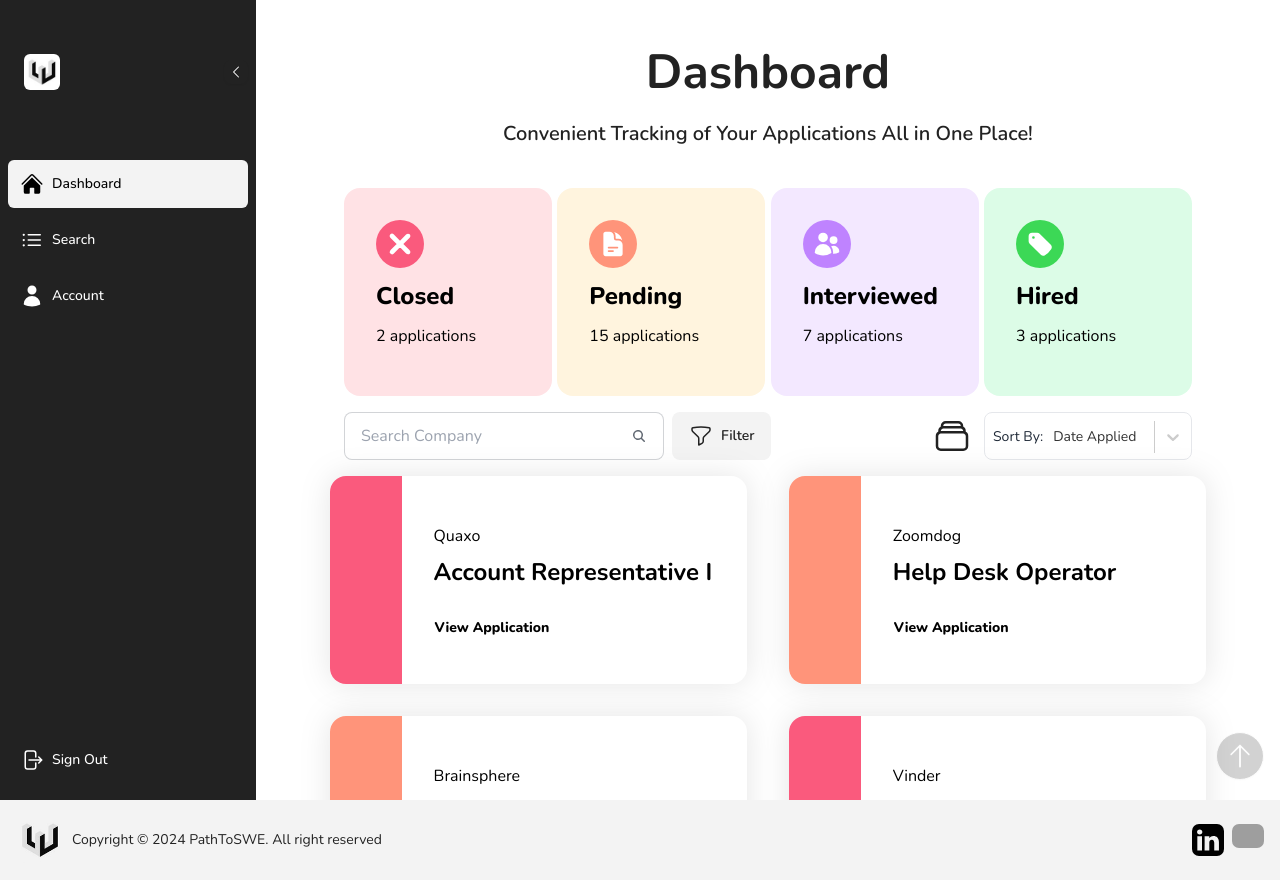
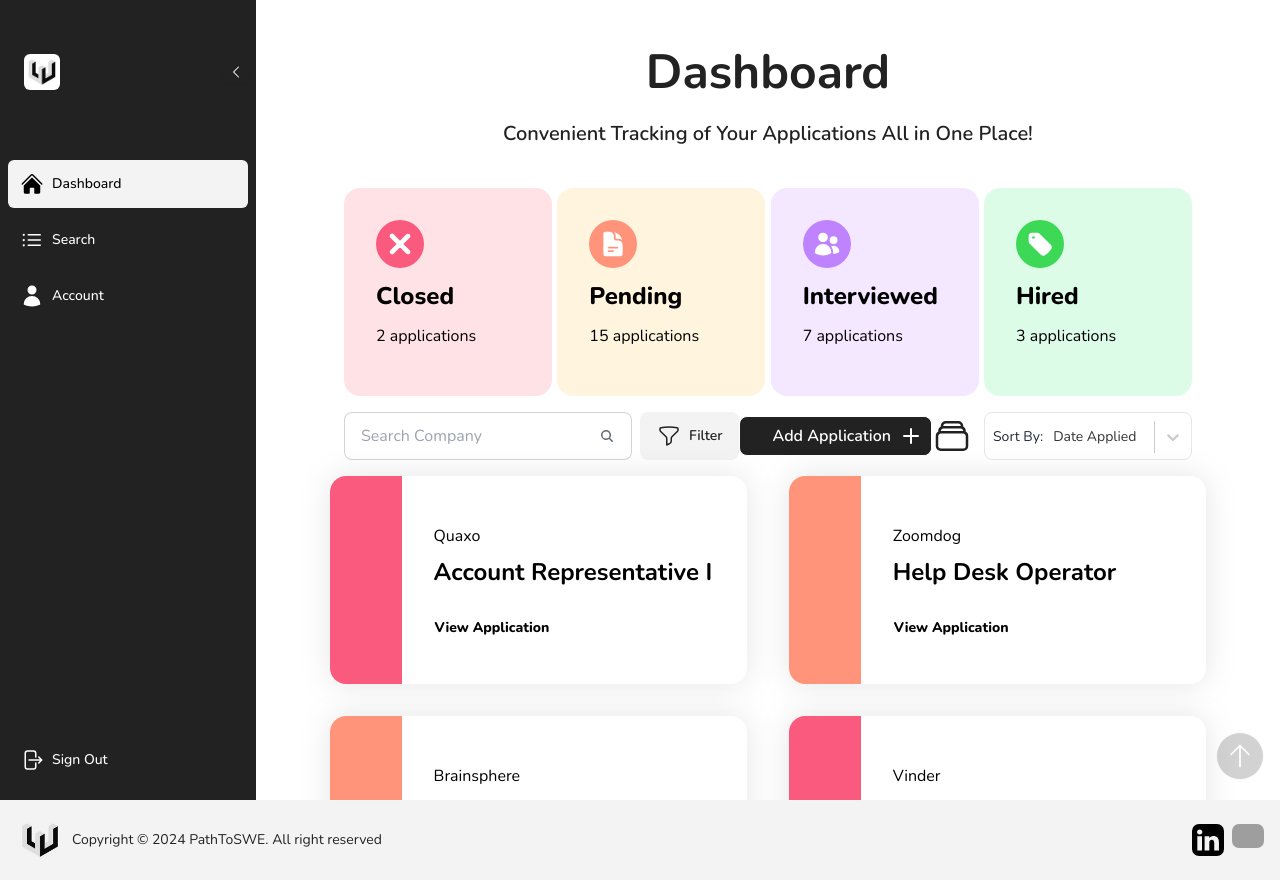
Before and after one commit to zachkfan/pathtoswe, a Next.js app: page /dashboard in a window 1280 px wide. Built offline with nearby package versions, Linux system fonts and the light colour scheme; grey boxes are pictures that could not be loaded; a web font is replaced by a local one.

Commit message:
made add button, changed edit modal to be reusable for add

```diff
--- a/src/app/ui/btn_modal.tsx
+++ b/src/app/ui/btn_modal.tsx
@@ -1,6 +1,7 @@
 "use client";
 
 import { useRef } from "react";
+import clsx from "clsx";
 
 // btnClassName: used to style the button user clicks to open the modal
 // btnContent: content within the button e.g. View Applicaiton Text
@@ -11,6 +12,7 @@ interface Props {
   closeBtnClassName: string;
   closeBtnContent: React.ReactNode;
   children: React.ReactNode;
+  end: boolean;
 }
 
 export default function Modal({
@@ -19,6 +21,7 @@ export default function Modal({
   closeBtnClassName,
   closeBtnContent,
   children,
+  end,
 }: Props) {
   const modalRef = useRef<HTMLDialogElement>(null);
 
@@ -32,10 +35,15 @@ export default function Modal({
       >
         {btnContent}
       </button>
-      <dialog ref={modalRef} className="transition-none modal">
-        <div className="modal-box bg-white p-8 flex flex-row justify-between items-start">
+      <dialog ref={modalRef} className="transition-none modal overflow-auto">
+        <div
+          className={clsx(
+            "modal-box bg-white p-8 flex flex-row justify-between items-start overflow-auto",
+            { "flex-wrap": end }
+          )}
+        >
           {children}
-          <div className="modal-action mt-0">
+          <div className={clsx("modal-action mt-0", { "self-end, pt-5": end })}>
             <form method="dialog">
               <button className={closeBtnClassName}>{closeBtnContent}</button>
             </form>
--- a/src/app/ui/dashboard/edit_modal.tsx
+++ b/src/app/ui/dashboard/edit_modal.tsx
@@ -1,11 +1,12 @@
 interface Props {
-  company: string;
-  role: string;
-  location: string;
-  datePosted: string;
-  dateApplied: string;
-  applicationDashboard: string;
-  status: "Closed" | "Pending" | "Interviewed" | "Hired";
+  company?: string;
+  role?: string;
+  location?: string;
+  datePosted?: string;
+  dateApplied?: string;
+  applicationDashboard?: string;
+  status?: "Closed" | "Pending" | "Interviewed" | "Hired";
+  type: "Add" | "Edit";
 }
 
 export default function ModalEdit({
@@ -16,18 +17,46 @@ export default function ModalEdit({
   dateApplied,
   applicationDashboard,
   status,
+  type,
 }: Props) {
   return (
     <div className="flex flex-col gap-2 text-black items-start w-96">
-      <h4>{company}</h4>
-      <h3 className="text-2xl font-bold">{role}</h3>
+      {type == "Add" ? (
+        <label className="form-control w-full max-w-xs">
+          <div className="label">
+            <span className="label-text text-black">Company:</span>
+          </div>
+          <input
+            type="text"
+            placeholder="Input Company"
+            className="input input-bordered w-full max-w-xs bg-white"
+          />
+        </label>
+      ) : (
+        <h4>{company}</h4>
+      )}
+      {type == "Add" ? (
+        <label className="form-control w-full max-w-xs">
+          <div className="label">
+            <span className="label-text text-black">Role:</span>
+          </div>
+          <input
+            type="text"
+            placeholder="Input Role"
+            className="input input-bordered w-full max-w-xs bg-white"
+          />
+        </label>
+      ) : (
+        <h3 className="text-2xl font-bold">{role}</h3>
+      )}
+
       <label className="form-control w-full max-w-xs">
         <div className="label">
           <span className="label-text text-black">Location:</span>
         </div>
         <input
           type="text"
-          placeholder={location}
+          placeholder={type == "Add" ? "Input Location" : location}
           className="input input-bordered w-full max-w-xs bg-white"
         />
       </label>
@@ -37,7 +66,7 @@ export default function ModalEdit({
         </div>
         <input
           type="text"
-          placeholder={datePosted}
+          placeholder={type == "Add" ? "Input Date Posted" : datePosted}
           className="input input-bordered w-full max-w-xs bg-white"
         />
       </label>
@@ -47,7 +76,7 @@ export default function ModalEdit({
         </div>
         <input
           type="text"
-          placeholder={dateApplied}
+          placeholder={type == "Add" ? "Input Date Applied" : dateApplied}
           className="input input-bordered w-full max-w-xs bg-white"
         />
       </label>
@@ -57,7 +86,7 @@ export default function ModalEdit({
         </div>
         <input
           type="text"
-          placeholder={applicationDashboard}
+          placeholder={type == "Add" ? "Input Dashboard" : applicationDashboard}
           className="input input-bordered w-full max-w-xs bg-white"
         />
       </label>
@@ -67,10 +96,20 @@ export default function ModalEdit({
         </div>
         <select
           className="select select-bordered bg-white text-base"
-          defaultValue={status}
+          defaultValue={type == "Add" ? "Input Status" : status}
         >
-          <option value="Closed">Closed</option>
-          <option value="Pending">Pending</option>
+          {type == "Add" ? (
+            <>
+              <option value="Pending">Pending</option>
+              <option value="Closed">Closed</option>
+            </>
+          ) : (
+            <>
+              <option value="Closed">Closed</option>
+              <option value="Pending">Pending</option>
+            </>
+          )}
+
           <option value="Interviewed">Interviewed</option>
           <option value="Hired">Hired</option>
         </select>
--- a/src/app/ui/dashboard/info_modal.tsx
+++ b/src/app/ui/dashboard/info_modal.tsx
@@ -51,6 +51,7 @@ export default function ModalContent({
         btnContent={"Edit"}
         closeBtnClassName="btn btn-sm bg-black border-none text-black font-bold hover:bg-black/80 h-10 px-4 text-white"
         closeBtnContent={"Done"}
+        end={false}
       >
         <EditModal
           company={company}
@@ -60,6 +61,7 @@ export default function ModalContent({
           dateApplied={dateApplied}
           applicationDashboard={applicationDashboard}
           status={status}
+          type={"Edit"}
         />
       </ButtonModal>
     </div>
--- a/src/app/ui/dashboard/search_bar_and_table.tsx
+++ b/src/app/ui/dashboard/search_bar_and_table.tsx
@@ -12,6 +12,8 @@ import Table from "@/app/ui/dashboard/table";
 import SearchBar from "@/app/ui/search_bar";
 import SortBy from "@/app/ui/dashboard/sort_by";
 import Toggle from "@/app/ui/dashboard/toggle";
+import ButtonModal from "../btn_modal";
+import ModalEdit from "./edit_modal";
 
 const SearchBarAndTable = () => {
   const [search, setSearch] = useState("");
@@ -51,6 +53,38 @@ const SearchBarAndTable = () => {
       </div>
       <div className="flex flex-row items-center w-full justify-between px-10">
         <SearchBar setSearch={setSearch} isDashboard={true} />
+        <ButtonModal
+          btnClassName="rounded-lg relative w-52 h-10 cursor-pointer flex items-center border border-white bg-black-gray group hover:bg-black-gray active:bg-black-gray active:border-green-500"
+          closeBtnClassName="btn btn-sm bg-black border-none text-black font-bold hover:bg-black/80 h-10 px-4 w-40 text-white"
+          closeBtnContent={"Add Application"}
+          end={true}
+          btnContent={
+            <>
+              <span className="text-white font-semibold ml-8 transform group-hover:translate-x-32 transition-all duration-300">
+                Add Application
+              </span>
+              <span className="absolute right-0 h-full w-10 rounded-lg bg-black-gray flex items-center justify-center transform group-hover:translate-x-0 group-hover:w-full transition-all duration-300">
+                <svg
+                  className="svg w-8 text-white"
+                  fill="none"
+                  height="24"
+                  stroke="currentColor"
+                  stroke-linecap="round"
+                  stroke-linejoin="round"
+                  stroke-width="2"
+                  viewBox="0 0 24 24"
+                  width="24"
+                  xmlns="http://www.w3.org/2000/svg"
+                >
+                  <line x1="12" x2="12" y1="5" y2="19"></line>
+                  <line x1="5" x2="19" y1="12" y2="12"></line>
+                </svg>
+              </span>
+            </>
+          }
+        >
+          <ModalEdit type={"Add"} />
+        </ButtonModal>
         <div className="flex flex-row items-center gap-3">
           <Toggle cardView={cardView} setCardView={setCardView} />
           <SortBy />
```
